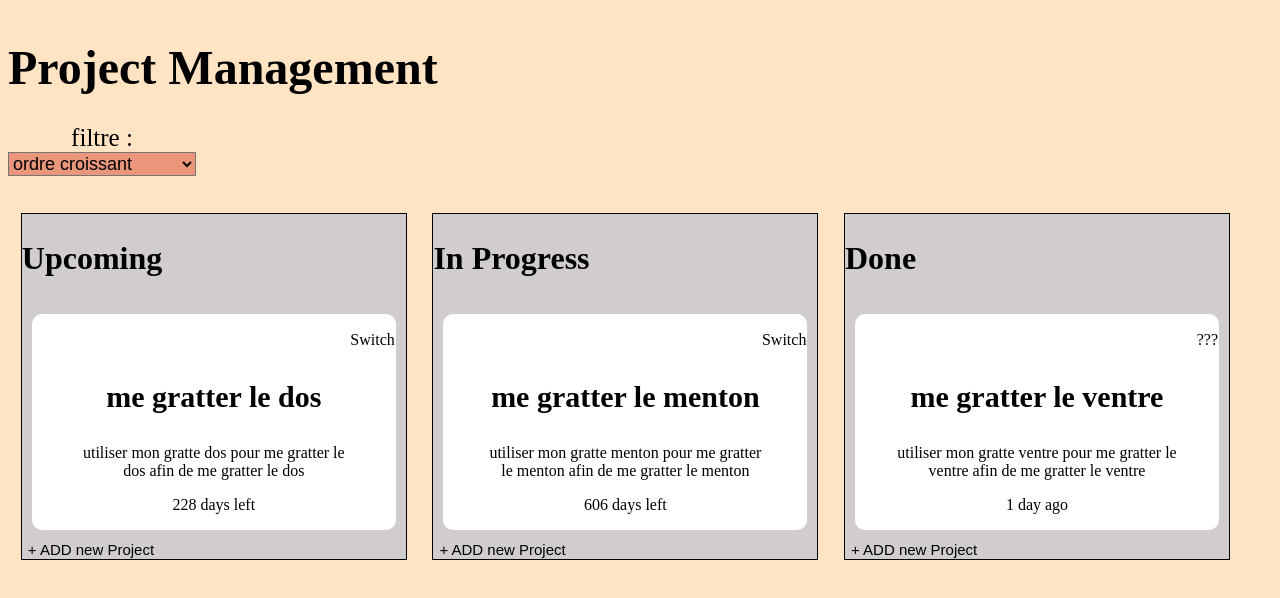
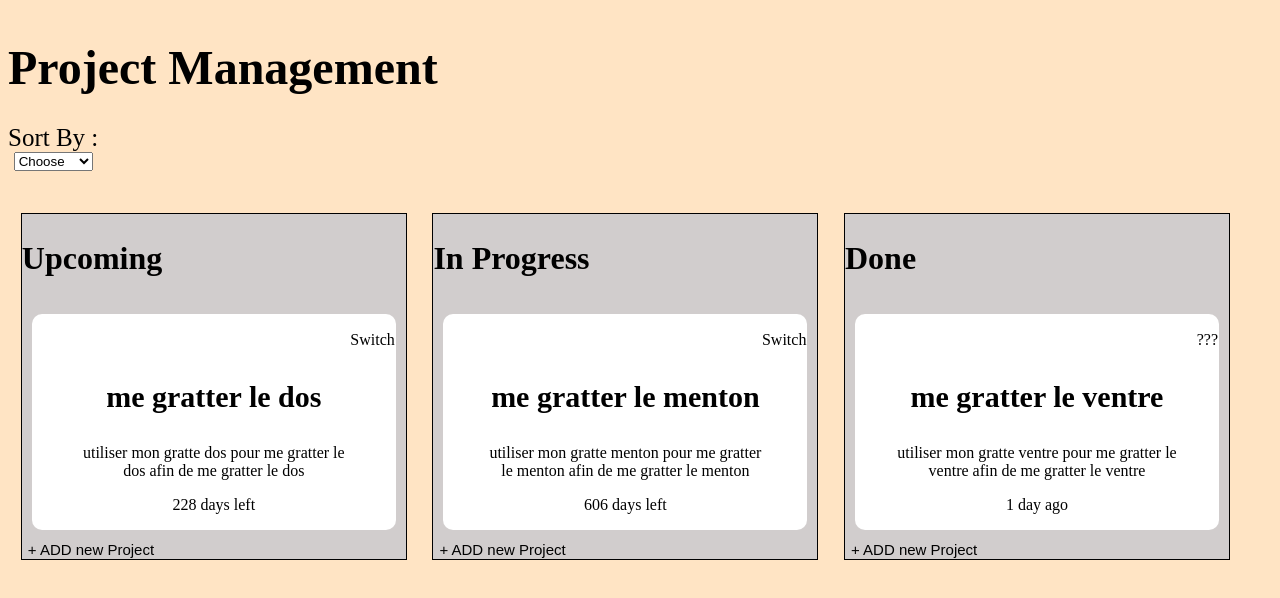
Before and after one commit to ObjectifGuitare/Task-manager-js, a plain HTML site: page index.html in a window 1280 px wide. Drawn offline with Linux system fonts and the light colour scheme.

Commit message:
working on the sorting function

```diff
--- a/index.html
+++ b/index.html
@@ -12,11 +12,12 @@
 		<header>
 				<h1>Project Management</h1>
 				<p class="ordre">
-						<label for="filtre" id="filtre2">filtre :</label><br>
-						<select name="filtre1" id="filtre">
-								<option value="croissant">ordre croissant</option>
-								<option value="decroissant">ordre decroissant</option>
-								<option value="bistoufly">one again a bistoufly</option>
+						<label for="filtre" id="filtre2">Sort By :</label><br>
+						<select name="filtre1" id="sort">
+								<option value="default" selected>Choose</option>
+								<option value="croissant">⬆️ Name</option>
+								<option value="decroissant">⬇️ Name</option>
+								<option value="bistoufly">Due Date</option>
 						</select>
 				</p>
 		</header>
--- a/script.js
+++ b/script.js
@@ -114,20 +114,16 @@ function addTask()
 document.body.querySelector(".submitBtn").addEventListener("click", () =>{addTask()});
 
 
-// function sortTasks()
-// {
+function sortTasks(e)
+{
+    console.log(e);
+    if (e.target.value === "Choose")
+        console.log("bonjour");
+}
 
-// }
+let select = document.body.querySelector("#sort");
+select.addEventListener("change", sortTasks)
 
-// document.body.querySelector(".sort").addEventListener("click", sortTasks)
-
-
-// function filterTasks()
-// {
-
-// }
-
-// document.body.querySelector(".filter").addEventListener("click", filterTasks)
 
 
 
```
